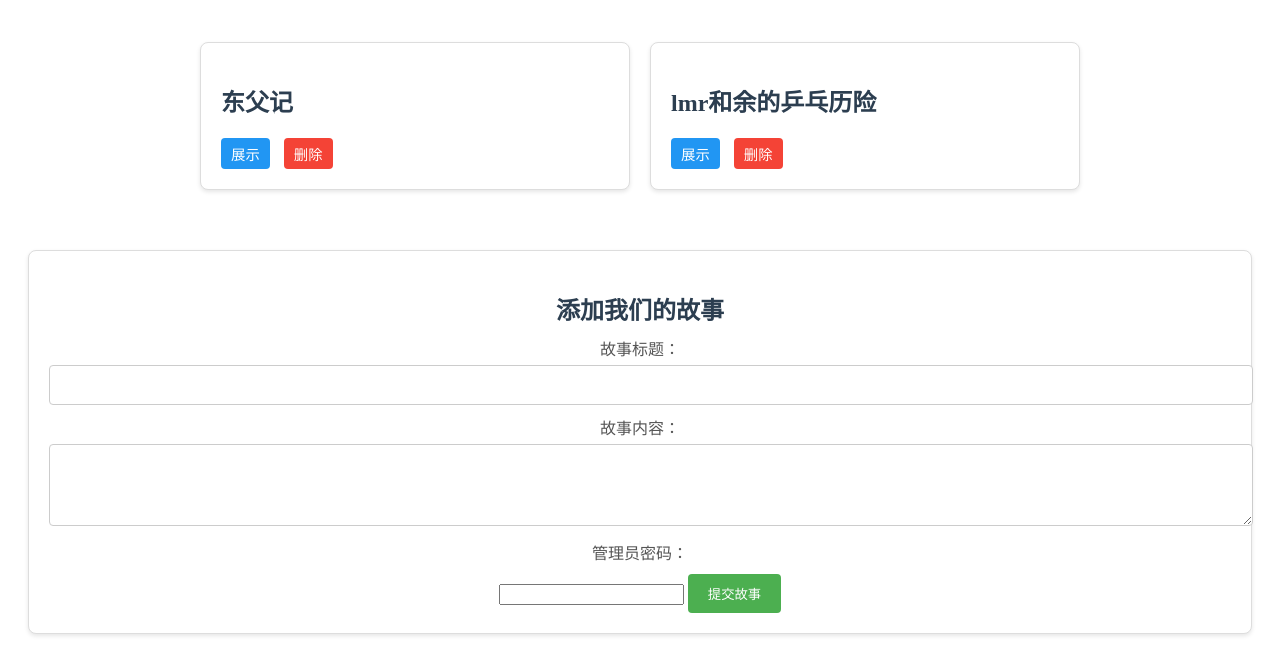
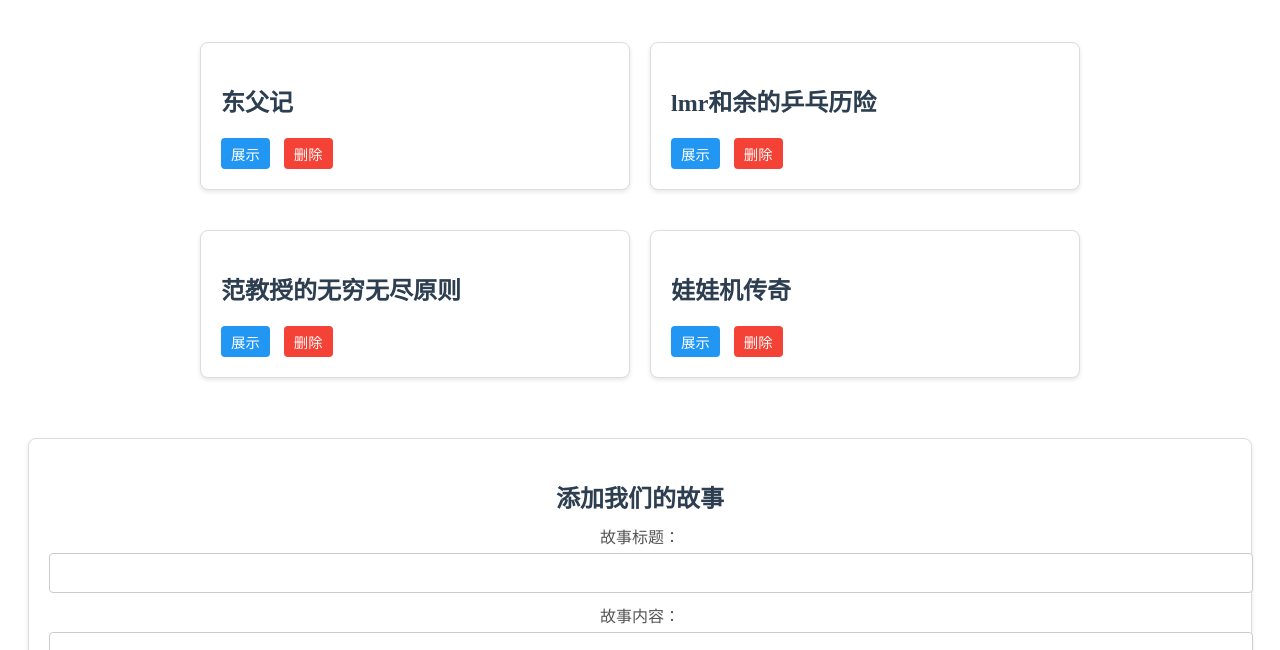
Before and after one commit to feng-lan-17/407place.io, a website: page story.html in a window 1280 px wide. Shown: the part 450-1100 px from the top of the page. Drawn offline with Linux system fonts and the light colour scheme; a web font is replaced by a local one.

Commit message:
Update story.html

```diff
--- a/story.html
+++ b/story.html
@@ -48,7 +48,18 @@
         <button class="toggle-story">展示</button>
         <button class="delete-story">删除</button>
     </article>
-
+ <article class="story">
+        <h2>范教授的无穷无尽原则</h2>
+        <p class="story-content">黄问无穷，范曰：“无穷无尽为无穷”，黄曰：“请问其目。”范曰：“譬如跑步，初四五圈，腿酸不能止，坚持不懈，则腿麻似非己所有，即可无穷无尽跑之矣。”黄曰：“黄虽不敏，请事斯语矣。”——《范语》</p>
+        <button class="toggle-story">展示</button>
+        <button class="delete-story">删除</button>
+    </article>
+    <article class="story">
+        <h2>娃娃机传奇</h2>
+        <p class="story-content">每每出去玩，娃娃机总会吸引lan与何，所以常常想要一试。可是命不遂人愿，基本失败，赌博之心理油然而生，常常成为小丑最后。后何运气稍好，laan依旧倒霉。这些都是奸商。</p>
+        <button class="toggle-story">展示</button>
+        <button class="delete-story">删除</button>
+    </article>
     <!-- 用户添加的故事将动态显示在这里 -->
 </section>
 
```
